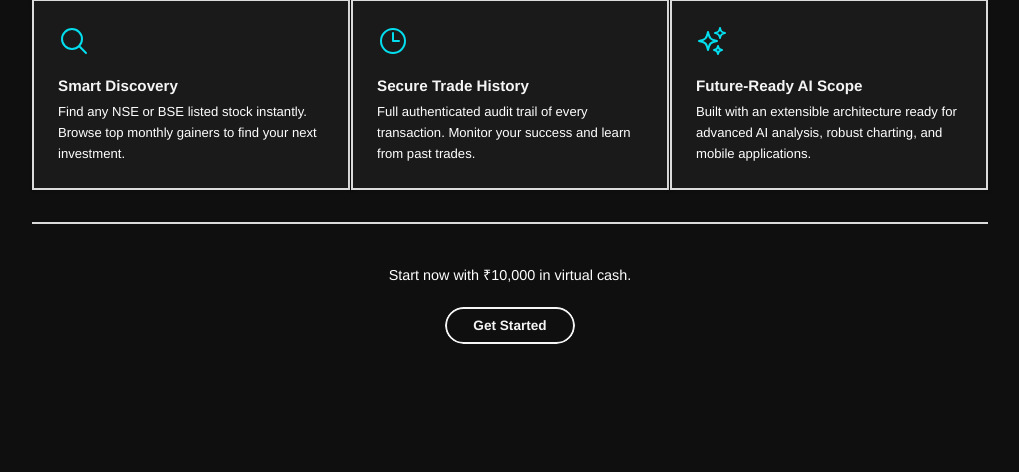
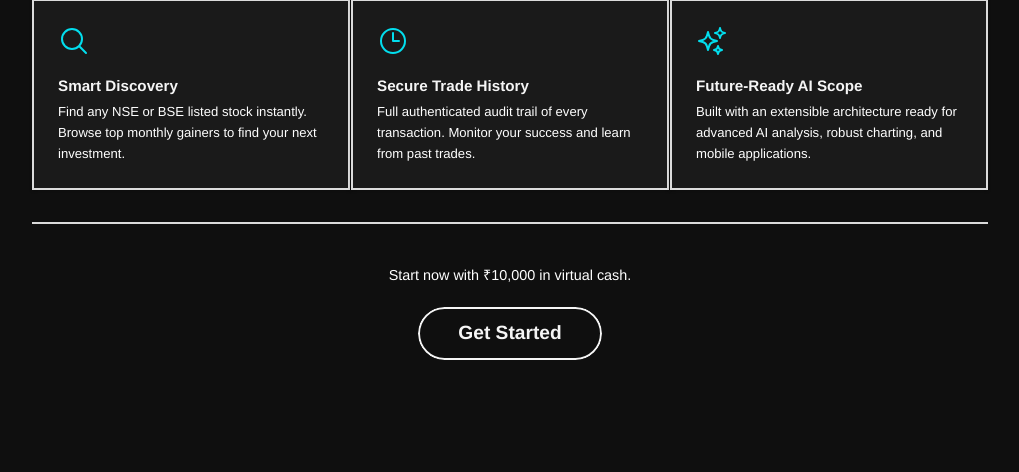
Before and after one commit to TDS2K5/tradelab, a Flask app: page / in a window 1280 px wide. Shown: the part 909-1381 px from the top of the page, without its empty margins (260-1279 px from the left). Before the commit the page ends 1253 px from the top, so only its background shows below. Run offline with Flask 3, Linux system fonts and the light colour scheme; some libraries are stand-ins or nearby versions.

Commit message:
get started button

```diff
--- a/static/styles.css
+++ b/static/styles.css
@@ -1742,8 +1742,8 @@ small,
 }
 
 .tl-landing-btn {
-    padding: 0.7rem 1.75rem;
-    font-size: 0.85rem;
+    padding: 1rem 2.5rem;
+    font-size: 1.2rem;
 }
 
 /* Features */
```
